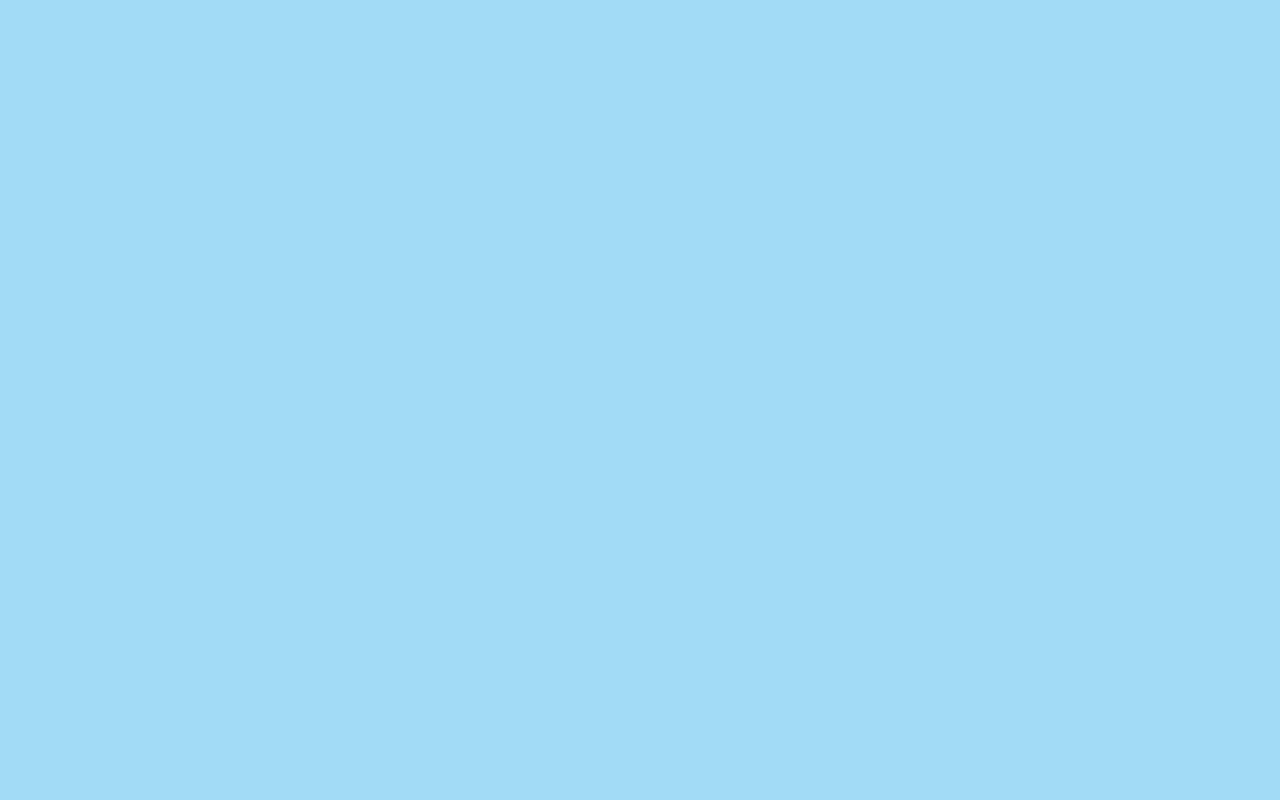
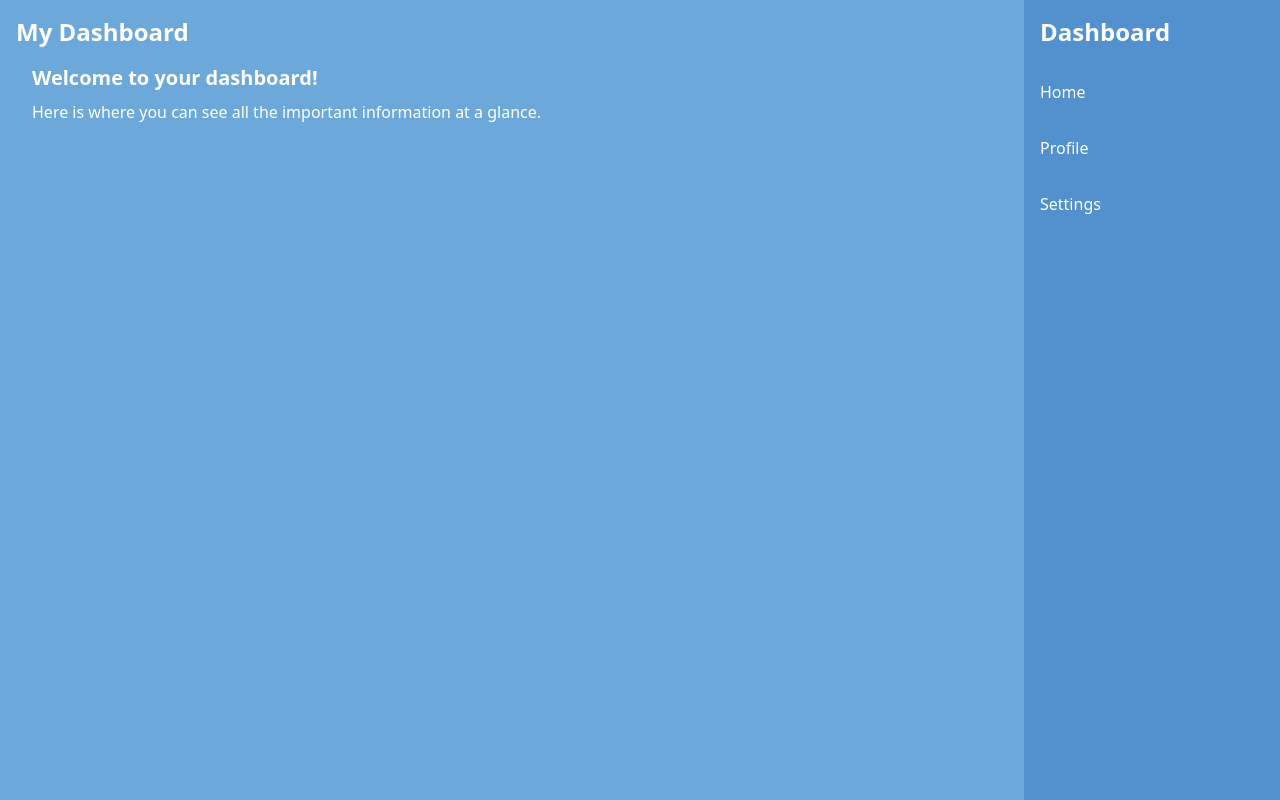
Before and after one commit to Kenfoxfire/track-my-job-front-end, a React (Vite) app: page /User in a window 1280 px wide. Before the commit this address had no page. Built offline with nearby package versions, Linux system fonts and the light colour scheme.

Commit message:
new component called User

```diff
--- a/src/RegisterForm/Register.tsx
+++ b/src/RegisterForm/Register.tsx
@@ -100,6 +100,14 @@ const handleChange = (setter:any) => (e:any) => {
           <div className="p-10 mt-10 bg-blue-100 rounded-xl shadow-md space-y-4">
             <h1 className="text-2xl font-bold">Welcome {user}!</h1>
             <p className="text-black-900">Here's your personal app to find your perfect fit in a job.</p>
+            <Link to={'/User'} >
+            <button
+             type="submit"
+             className="w-full mt-10 px-4 py-2 font-bold text-white color2 rounded-md hover:bg-buttonsHover focus:outline-none focus:ring-2 focus:color1"
+            >
+          Sign In
+        </button>
+            </Link>
           </div>
         )}
 
--- a/src/Router/AppRouter.tsx
+++ b/src/Router/AppRouter.tsx
@@ -1,5 +1,6 @@
 import { Routes, Route } from 'react-router-dom';
 import Register from '../RegisterForm/Register';
+import User from "../User/User";
 import App from '../App';
 
 const AppRouter = () => {
@@ -10,6 +11,7 @@ const AppRouter = () => {
         <Routes>
              <Route path='/App' element={<App/>} />
             <Route path='/Register' element={<Register />} />
+            <Route path='/User' element={<User />} />
 
         </Routes>
     );
--- /dev/null
+++ b/src/User/MainContent.tsx
@@ -0,0 +1,12 @@
+
+
+const MainContent = () => {
+  return (
+    <div className="flex-1 p-4">
+      <h2 className="text-xl font-bold">Welcome to your dashboard!</h2>
+      <p className="mt-2">Here is where you can see all the important information at a glance.</p>
+    </div>
+  );
+};
+
+export default MainContent;
--- /dev/null
+++ b/src/User/NavBar.tsx
@@ -0,0 +1,12 @@
+import MainContent from "../User/MainContent";
+
+const Navbar = () => {
+  return (
+    <div className="w-full bg-color2 text-white p-4">
+      <h1 className="text-2xl font-bold">My Dashboard</h1>
+      <MainContent/>
+    </div>
+  );
+};
+
+export default Navbar;
--- /dev/null
+++ b/src/User/SideBar.tsx
@@ -0,0 +1,16 @@
+
+
+const Sidebar = () => {
+  return (
+    <div className="w-64 h-screen color1 text-white">
+      <h1 className="text-2xl font-bold p-4">Dashboard</h1>
+      <ul>
+        <li className="p-4 hover:bg-buttonsHover">Home</li>
+        <li className="p-4 hover:bg-buttonsHover">Profile</li>
+        <li className="p-4 hover:bg-buttonsHover">Settings</li>
+      </ul>
+    </div>
+  );
+};
+
+export default Sidebar;
--- /dev/null
+++ b/src/User/User.tsx
@@ -0,0 +1,29 @@
+
+import Sidebar from '../User/NavBar';
+import Navbar from '../User/SideBar';
+
+
+
+function User() {
+  return (
+    <>
+    <div className="flex ">
+
+      <Sidebar />
+
+      <div className="flex-1 flex flex-col ">
+
+        <Navbar />
+
+      </div>
+
+    </div>
+
+
+
+    </>
+
+  );
+}
+
+export default User;
--- a/src/main.tsx
+++ b/src/main.tsx
@@ -3,6 +3,7 @@ import ReactDOM from 'react-dom/client'
 import {BrowserRouter} from "react-router-dom";
 import './index.css'
 import AppRouter from './Router/AppRouter.tsx';
+import App from "../src/App.tsx";
 
 
 
```
